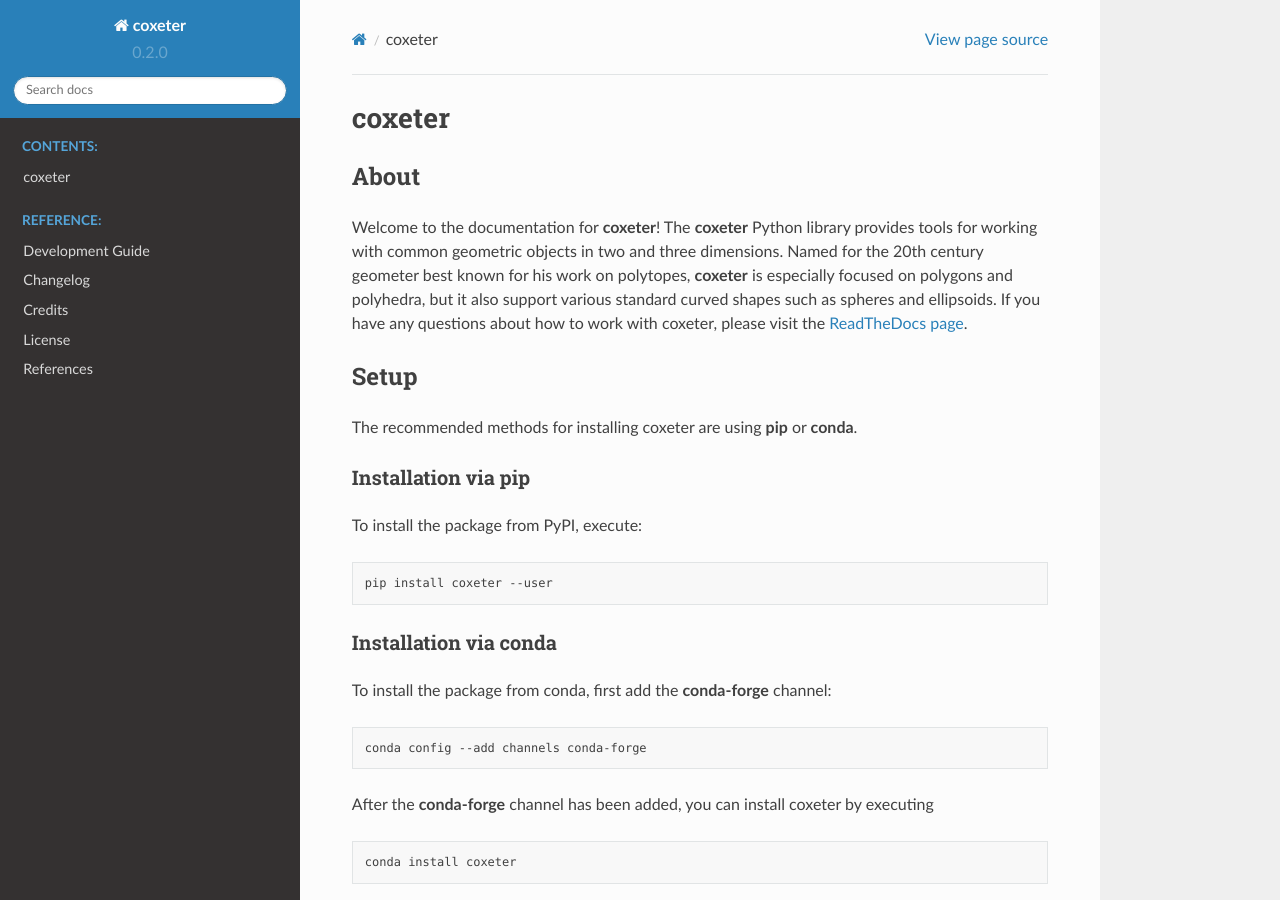
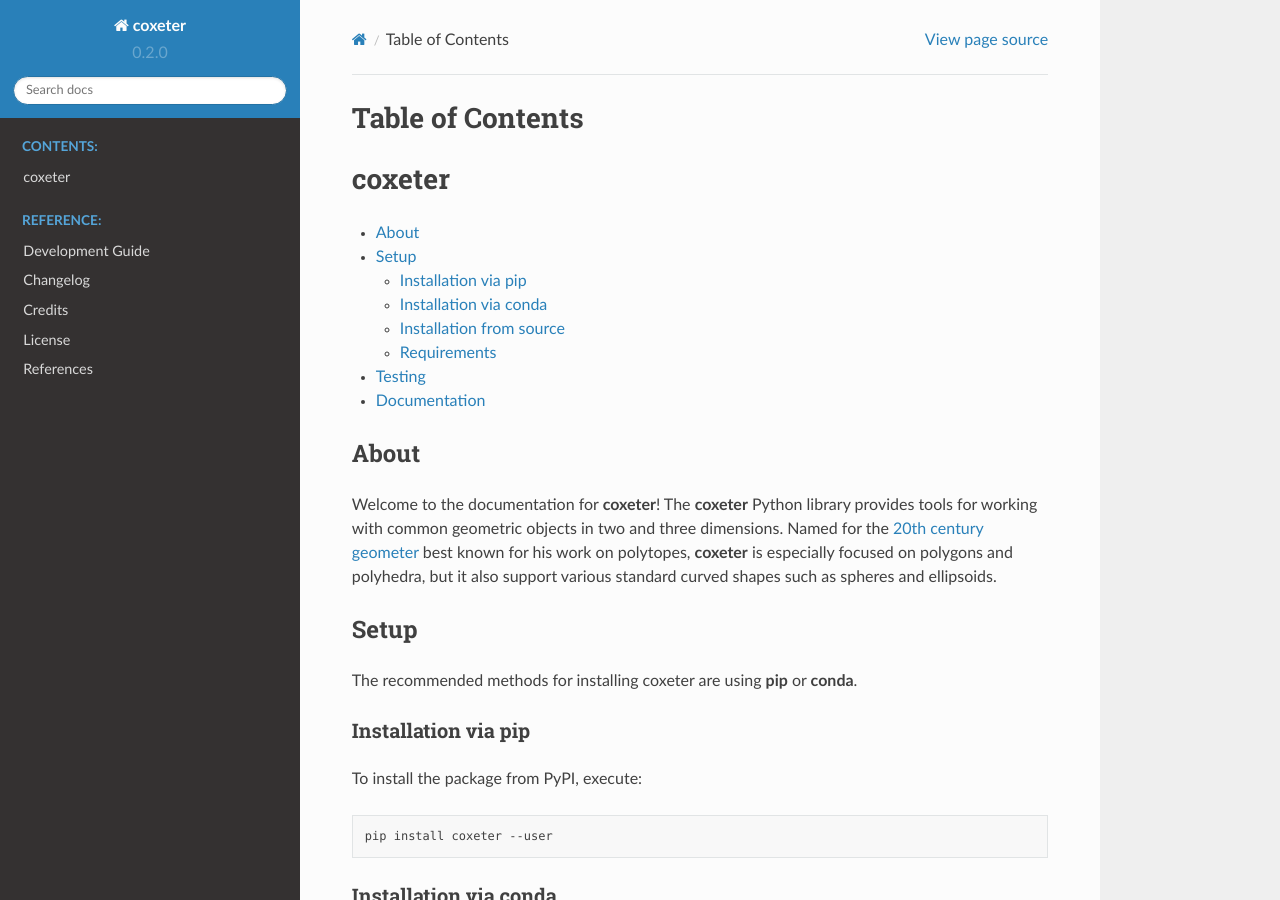
Before and after one commit to glotzerlab/coxeter, a Sphinx documentation site: the page built from doc/source/index.rst, in a window 1280 px wide and 900 px high. Built offline with Sphinx 7.4.7 and the Read the Docs theme 2.0.0, drawn with Linux system fonts in a browser that asks for light colours; some of the changed text lies outside the part shown.

Commit message:
Various cleanup tasks to reorganize the documentation for easier reading.

```diff
--- a/README.rst
+++ b/README.rst
@@ -1,13 +1,15 @@
 coxeter
 =======
+
+.. contents::
+   :local:
 
 About
 -----
 
 Welcome to the documentation for **coxeter**!
 The **coxeter** Python library provides tools for working with common geometric objects in two and three dimensions.
-Named for the 20th century geometer best known for his work on polytopes, **coxeter** is especially focused on polygons and polyhedra, but it also support various standard curved shapes such as spheres and ellipsoids.
-If you have any questions about how to work with coxeter, please visit the `ReadTheDocs page <http://coxeter.readthedocs.io/en/latest/>`__.
+Named for the `20th century geometer <https://en.wikipedia.org/wiki/Harold_Scott_MacDonald_Coxeter>`__ best known for his work on polytopes, **coxeter** is especially focused on polygons and polyhedra, but it also support various standard curved shapes such as spheres and ellipsoids.
 
 Setup
 -----
```
Also changed, not shown: doc/source/coxeter.rst (+11 -27 lines), doc/source/index.rst (+4 -4 lines), doc/source/module-ft.rst (added, +7 -0 lines), doc/source/module-shape-getters.rst (added, +7 -0 lines), doc/source/modules.rst (deleted, +0 -7 lines), 3 other files.
